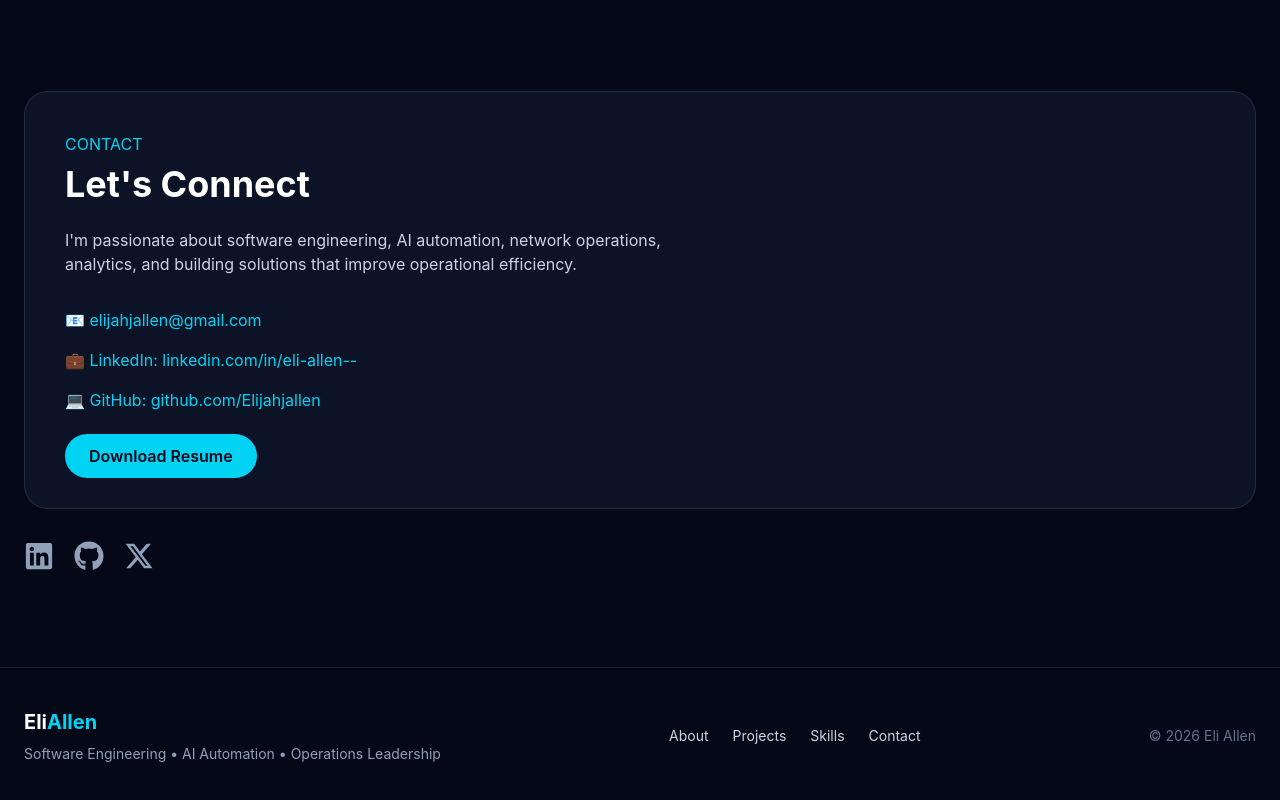
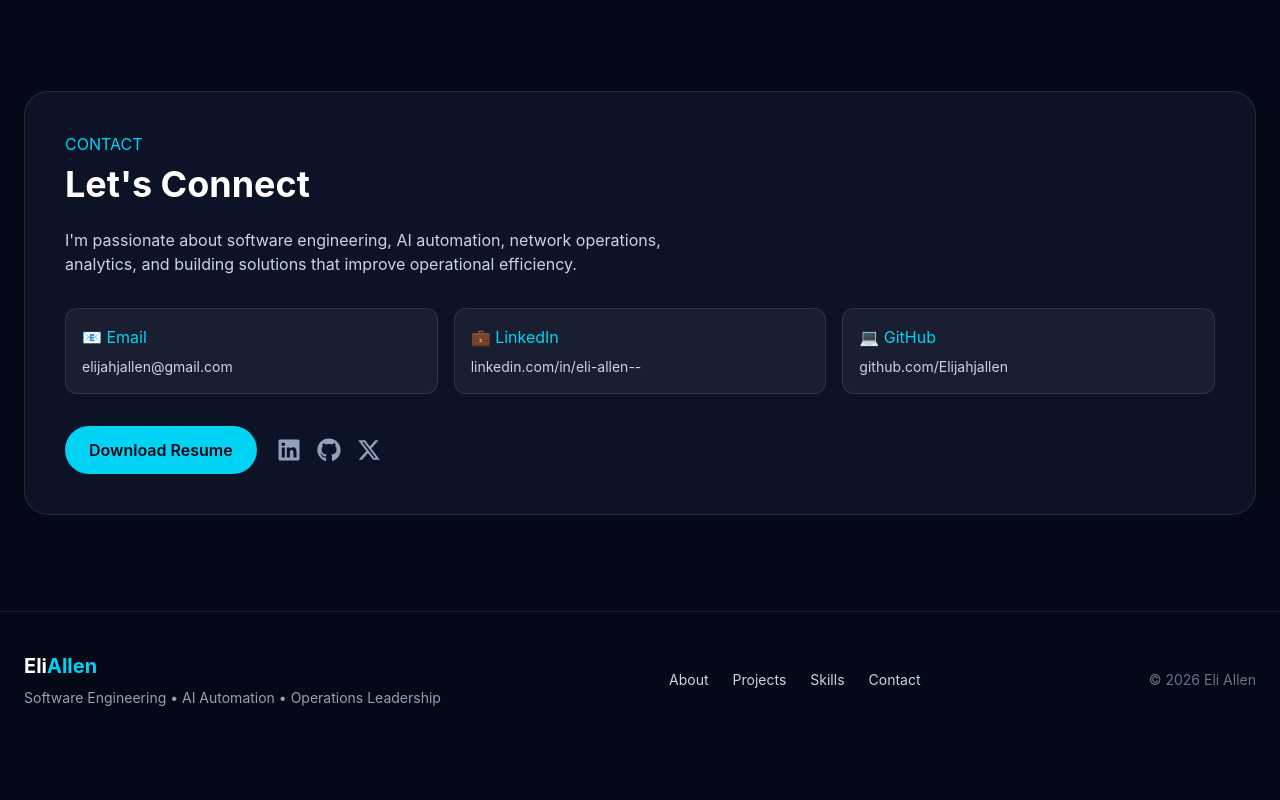
Before and after one commit to Elijahjallen/Eli-Portfolio, a React (Vite) app: page / in a window 1280 px wide. Shown: the part 8464-9264 px from the top of the page. After the commit the page ends 9212 px from the top, so only its background shows below. Built offline with nearby package versions, Linux system fonts and the light colour scheme.

Commit message:
Improve contact layout and social icons

```diff
--- a/src/components/Contact.tsx
+++ b/src/components/Contact.tsx
@@ -2,51 +2,55 @@ import { FaLinkedin, FaGithub, FaXTwitter } from "react-icons/fa6";
 
 function Contact() {
   return (
-    <section
-      id="contact"
-      className="mx-auto max-w-7xl px-6 py-24"
-    >
+    <section id="contact" className="mx-auto max-w-7xl px-6 py-24">
       <div className="rounded-3xl border border-white/10 bg-slate-900/80 p-10">
         <p className="mb-2 text-cyan-400">CONTACT</p>
 
-        <h2 className="mb-6 text-4xl font-bold">
-          Let's Connect
-        </h2>
+        <h2 className="mb-6 text-4xl font-bold">Let's Connect</h2>
 
         <p className="mb-8 max-w-2xl text-slate-300">
-          I'm passionate about software engineering, AI automation,
-          network operations, analytics, and building solutions that
-          improve operational efficiency.
+          I'm passionate about software engineering, AI automation, network
+          operations, analytics, and building solutions that improve operational
+          efficiency.
         </p>
 
-       <div className="space-y-4">
+        <div className="grid gap-4 md:grid-cols-3">
           <a
-            href="mailto:elijahjallen@gmail.com"
-            className="block text-cyan-400 hover:text-cyan-300"
+            href="mailto:elijahjallen@gmail.com?subject=Portfolio Inquiry"
+            className="rounded-xl border border-white/10 bg-white/5 p-4 text-cyan-400 transition hover:border-cyan-400 hover:text-cyan-300"
           >
-            📧 elijahjallen@gmail.com
+            📧 Email
+            <span className="mt-2 block text-sm text-slate-300">
+              elijahjallen@gmail.com
+            </span>
           </a>
 
           <a
             href="https://www.linkedin.com/in/eli-allen--"
             target="_blank"
             rel="noreferrer"
-            className="block text-cyan-400 hover:text-cyan-300"
+            className="rounded-xl border border-white/10 bg-white/5 p-4 text-cyan-400 transition hover:border-cyan-400 hover:text-cyan-300"
           >
-            💼 LinkedIn: linkedin.com/in/eli-allen--
+            💼 LinkedIn
+            <span className="mt-2 block text-sm text-slate-300">
+              linkedin.com/in/eli-allen--
+            </span>
           </a>
 
           <a
             href="https://github.com/Elijahjallen"
             target="_blank"
             rel="noreferrer"
-            className="block text-cyan-400 hover:text-cyan-300"
+            className="rounded-xl border border-white/10 bg-white/5 p-4 text-cyan-400 transition hover:border-cyan-400 hover:text-cyan-300"
           >
-            💻 GitHub: github.com/Elijahjallen
+            💻 GitHub
+            <span className="mt-2 block text-sm text-slate-300">
+              github.com/Elijahjallen
+            </span>
           </a>
         </div>
 
-        <div className="mt-8">
+        <div className="mt-8 flex flex-wrap items-center gap-5">
           <a
             href="/resume.pdf"
             download
@@ -54,15 +58,14 @@ function Contact() {
           >
             Download Resume
           </a>
-        </div>
-      </div>
 
-<div className="mt-8 flex items-center gap-5">
+          <div className="flex items-center gap-4">
             <a
               href="https://www.linkedin.com/in/eli-allen--"
               target="_blank"
               rel="noreferrer"
-    className="text-3xl text-slate-400 transition hover:text-cyan-400"
+              aria-label="LinkedIn"
+              className="text-2xl text-slate-400 transition hover:text-cyan-400"
             >
               <FaLinkedin />
             </a>
@@ -71,7 +74,8 @@ function Contact() {
               href="https://github.com/Elijahjallen"
               target="_blank"
               rel="noreferrer"
-    className="text-3xl text-slate-400 transition hover:text-cyan-400"
+              aria-label="GitHub"
+              className="text-2xl text-slate-400 transition hover:text-cyan-400"
             >
               <FaGithub />
             </a>
@@ -80,12 +84,14 @@ function Contact() {
               href="https://x.com/YOUR_X_HANDLE"
               target="_blank"
               rel="noreferrer"
-    className="text-3xl text-slate-400 transition hover:text-cyan-400"
+              aria-label="X"
+              className="text-2xl text-slate-400 transition hover:text-cyan-400"
             >
               <FaXTwitter />
             </a>
           </div>
-
+        </div>
+      </div>
     </section>
   );
 }
```
Lines whose indentation alone changed are shown as unchanged.
